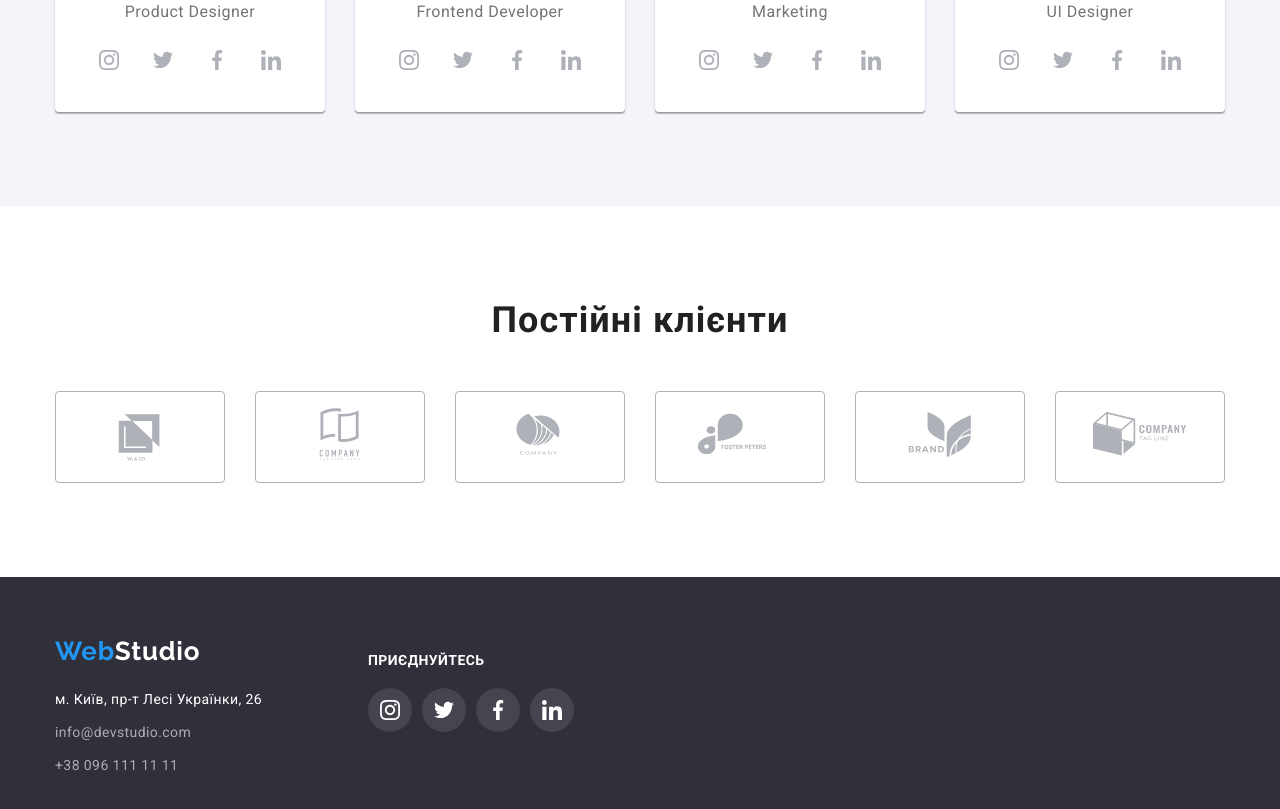
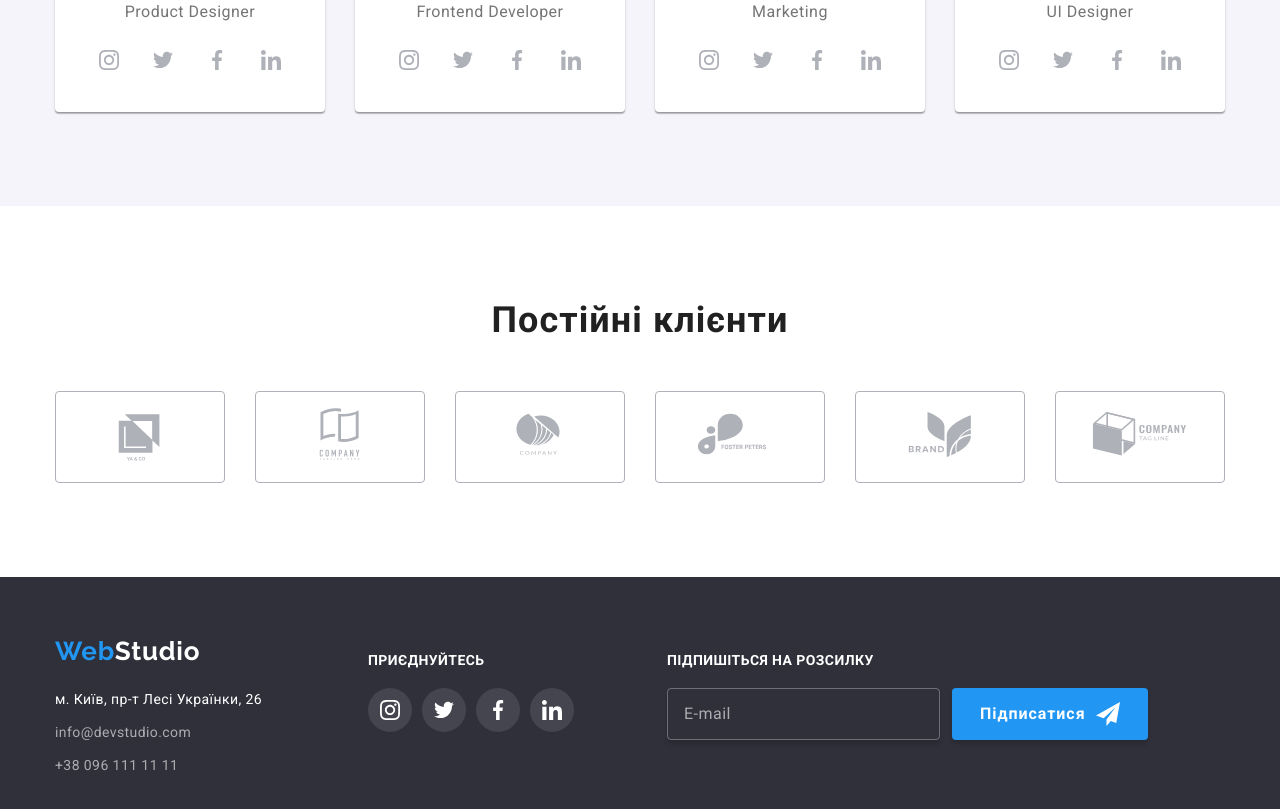
Before and after one commit to Yul1aPedchenko/WebStudioNew, a plain HTML site: page index.html in a window 1280 px wide. Shown: the part 2096-2905 px from the top of the page. Drawn offline with nearby package versions, Linux system fonts and the light colour scheme.

Commit message:
hw part2

```diff
--- a/css/style.css
+++ b/css/style.css
@@ -234,17 +234,27 @@ body {
     display: flex;
     flex-direction: column;
     text-align: start;
+    font-size: 12px;
+    letter-spacing: 0.12px;
 }
 
 .modal-input {
     padding-top: 10px;
     padding-bottom: 10px;
-    padding-left: 30px;
+    padding-left: 42px;
     margin-top: 4px;
     border-radius: 4px;
     border: 1px solid var(--modal-input-color);
     width: 100%;
     cursor: pointer;
+}
+
+.modal-input:focus-within {
+    border: 1px solid var(--background-button-color);
+}
+
+.modal-input:focus-within + .modal-svg {
+    fill: var(--background-button-color);
 }
 
 .modal-svg {
@@ -278,6 +288,10 @@ body {
 
 .checkbox {
     margin-right: 8.38px;
+}
+
+.checkbox:checked {
+    background-color: var(--background-button-color);
 }
 
 .label-checkbox-link {
@@ -614,6 +628,78 @@ use {
     border-radius: 50%;
 }
 
+.footer-form-box {
+    margin-top: 15px;
+    margin-left: 93px;
+}
+
+.footer-form {
+    display: flex;
+    flex-direction: column;
+}
+
+.footer-form-title {
+    color: var(--primary-background-color);
+    font-weight: 700;
+    letter-spacing: 0.42px;
+    text-transform: uppercase;
+    margin-bottom: 20px;
+}
+
+.label-footer-box {
+    display: flex;
+}
+
+.footer-input {
+    background: none;
+    line-height: 20px;
+    letter-spacing: 0.48px;
+    padding-top: 15px;
+    padding-bottom: 15px;
+    padding-left: 16px;
+    padding-right: 95px;
+    border-radius: 4px;
+    border: 1px solid rgba(255, 255, 255, 0.30);
+    box-shadow: 0px 4px 4px 0px rgba(0, 0, 0, 0.15);
+    margin-right: 12px;
+}
+
+.footer-input::placeholder {
+    color: rgba(255, 255, 255, 0.60);
+    font-size: 16px;
+    font-weight: 400;
+    line-height: 20px;
+    letter-spacing: 0.48px;
+    cursor: pointer;
+}
+
+.footer-input:focus-within {
+    border: 1px solid var(--background-button-color);
+}
+
+.btn-subscribe {
+    display: flex;
+    justify-content: center;
+    align-items: center;
+    background-color: var(--background-button-color);
+    color: var(--primary-background-color);
+    border: none;
+    border-radius: 4px;
+    box-shadow: 0px 4px 4px 0px rgba(0, 0, 0, 0.15);
+    padding: 10px 28px;
+    font-size: 16px;
+    font-weight: 700;
+    line-height: 30px;
+    letter-spacing: 0.96px;
+}
+
+.btn-subscribe:hover {
+    background-image: linear-gradient( rgba(255, 255, 255, 0.1), rgba(255, 255, 255, 0.1));
+}
+
+.icon-telegram {
+    margin-left: 10px;
+}
 /*STYLE 2*/
 
 /*allButton*/
--- a/index.html
+++ b/index.html
@@ -94,7 +94,7 @@
                                 <label class="modal-label label-coment" for="comment">
                                     Коментар
                                 </label>
-                                <textarea class="modal-input text-coment" type="text" id="comment" placeholder="Введіть текст" required></textarea>
+                                <textarea class="modal-input text-coment" type="text" id="comment" placeholder="Введіть текст"></textarea>
                             </div>
                             <div class="modal-form-field-last">
                                 <label class="label-checkbox">
@@ -431,6 +431,21 @@
                     </ul>
                 </div>
             </div>
+            <div class="footer-form-box">
+                <form class="footer-form">
+                    <h4 class="footer-form-title">Підпишіться на розсилку</h4>
+                    <div class="label-footer-box">
+                        <label for="email">
+                            <input class="footer-input" type="email" placeholder="E-mail" required pattern="[A-Za-z]{6,}">
+                        </label>
+                        <button class="btn-subscribe" type="submit">Підписатися
+                            <svg class="icon-telegram" width="24px" height="24px">
+                                <use href="img/symbol-defs-modal.svg#icon-telegram"></use>
+                            </svg>
+                        </button>
+                    </div>
+                </form>
+            </div>
         </div>
     </footer>
     <script src="js/script.js"></script>
```
